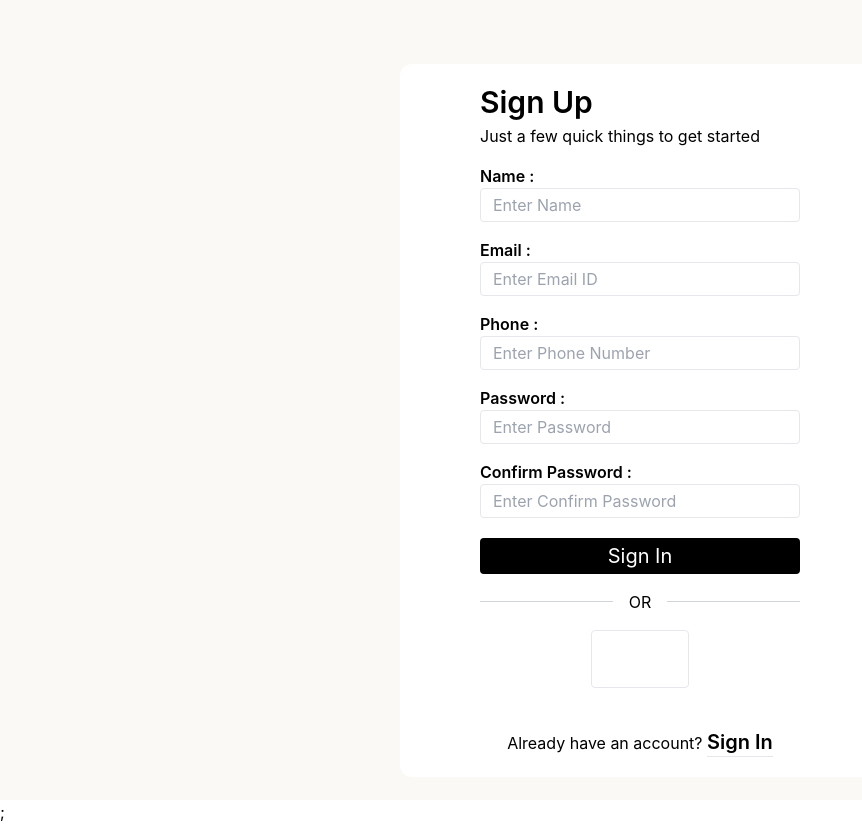
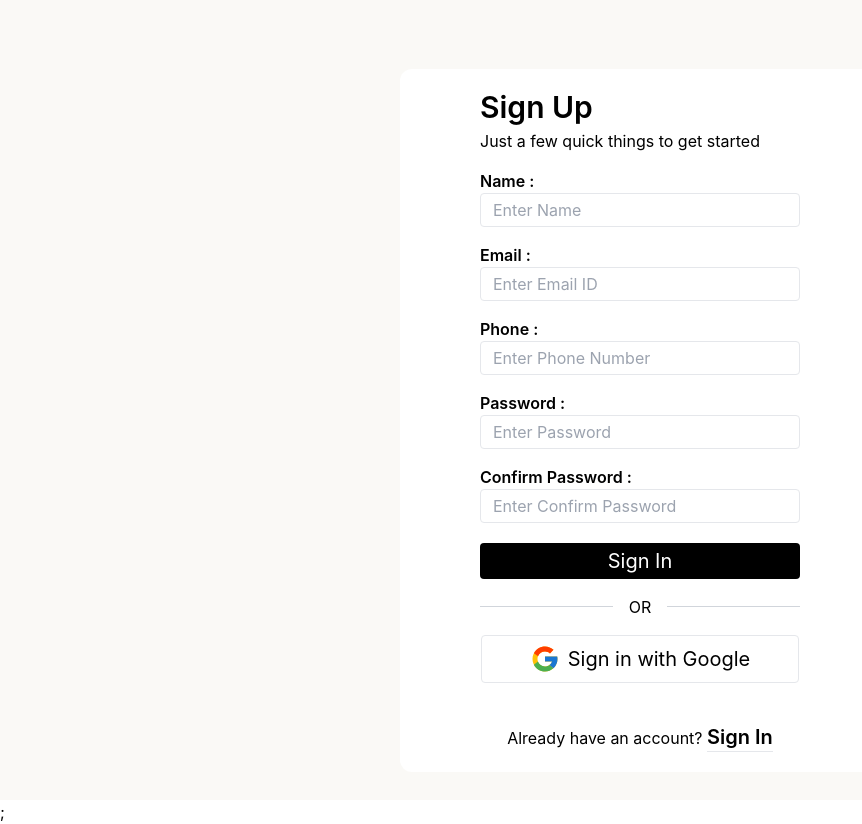
Before and after one commit to VaibhavSharma1998/checking-app, a React (Create React App) app: page /signup in a window 1280 px wide. Shown: the whole page, without its empty margins (0-862 px from the left). Built offline with nearby package versions, Linux system fonts and the light colour scheme.

Commit message:
"atlest make ui better"

```diff
--- a/src/Components/SignIn.jsx
+++ b/src/Components/SignIn.jsx
@@ -2,13 +2,13 @@ import React from "react";
 import { useForm, Controller } from "react-hook-form";
 import { yupResolver } from "@hookform/resolvers/yup";
 import * as yup from "yup";
-// import { FcGoogle } from "react-icons/fc";
+import { FcGoogle } from "react-icons/fc";
 
 import { useNavigate } from "react-router-dom";
 
-// import { useGoogleLogin } from "@react-oauth/google";
-import { GoogleLogin } from "@react-oauth/google";
-import { jwtDecode } from "jwt-decode";
+import { useGoogleLogin } from "@react-oauth/google";
+// import { GoogleLogin } from "@react-oauth/google";
+// import { jwtDecode } from "jwt-decode";
 
 const validationSchema = yup.object().shape({
   email: yup.string().email("Invalid email").required("Email is required"),
@@ -56,9 +56,9 @@ export const SignIn = () => {
 
   const navigate = useNavigate();
 
-//   const login = useGoogleLogin({
-//     onSuccess: (tokenResponse) => console.log(tokenResponse),
-//   });
+  const login = useGoogleLogin({
+    onSuccess: (tokenResponse) => console.log(tokenResponse),
+  });
 
   return (
     <div className="  bg-[#FAF9F6] flex flex-col items-center justify-center h-[100vh]">
@@ -123,11 +123,11 @@ export const SignIn = () => {
 
         <section className="flex items-center justify-center">
           <div className="flex items-center justify-center py-2 px-12 border rounded text-xl">
-            {/* <p>{<FcGoogle size={30} />}</p>
+            <p>{<FcGoogle size={30} />}</p>
             <button onClick={() => login()} className="ml-2">
               Sign in with Google
-            </button> */}
-            <GoogleLogin
+            </button>
+            {/* <GoogleLogin
              onSuccess={(credentialResponse) =>{
                 const credentialResponseDecoded = jwtDecode(credentialResponse.credential)
                 console.log(credentialResponseDecoded)
@@ -135,7 +135,7 @@ export const SignIn = () => {
              }}
              onError={()=>{
                 console.log("Login Failed")
-             }}/>
+             }}/> */}
           </div>
         </section>
 
--- a/src/Components/SignUp.jsx
+++ b/src/Components/SignUp.jsx
@@ -2,11 +2,11 @@ import React from "react";
 import { useForm, Controller } from "react-hook-form";
 import { yupResolver } from "@hookform/resolvers/yup";
 import * as yup from "yup";
-// import { FcGoogle } from "react-icons/fc";
-// import { useGoogleLogin } from "@react-oauth/google";
+import { FcGoogle } from "react-icons/fc";
+import { useGoogleLogin } from "@react-oauth/google";
 import { useNavigate } from "react-router-dom";
-import { GoogleLogin } from "@react-oauth/google";
-import { jwtDecode } from "jwt-decode";
+// import { GoogleLogin } from "@react-oauth/google";
+// import { jwtDecode } from "jwt-decode";
 
 
 const validationSchema = yup.object().shape({
@@ -68,9 +68,10 @@ const SignUp = () => {
 
   const navigate = useNavigate();
 
-  // const login = useGoogleLogin({
-  //   onSuccess: (tokenResponse) => console.log(tokenResponse),
-  // });
+  const login = useGoogleLogin({
+    onSuccess: (tokenResponse) => console.log(tokenResponse),
+
+  });
 
 
   return (
@@ -176,9 +177,7 @@ const SignUp = () => {
             Sign In
           </button>
         </form>
-        {/* <ToastContainer
 
-        /> */}
 
         <div className="flex items-center my-4">
           <div className="flex-grow border-b border-gray-300"></div>
@@ -188,11 +187,11 @@ const SignUp = () => {
 
         <section className="flex items-center justify-center">
           <div className="flex items-center justify-center py-2 px-12 border rounded text-xl">
-            {/* <p>{<FcGoogle size={30} />}</p>
+            <p>{<FcGoogle size={30} />}</p>
             <button onClick={() => login()} className="ml-2">
               Sign in with Google
-            </button> */}
-            <GoogleLogin
+            </button>
+            {/* <GoogleLogin
              onSuccess={(credentialResponse) =>{
                 const credentialResponseDecoded = jwtDecode(credentialResponse.credential)
                 console.log(credentialResponseDecoded)
@@ -200,7 +199,7 @@ const SignUp = () => {
              }}
              onError={()=>{
                 console.log("Login Failed")
-             }}/>
+             }}/> */}
           </div>
         </section>
 
```
